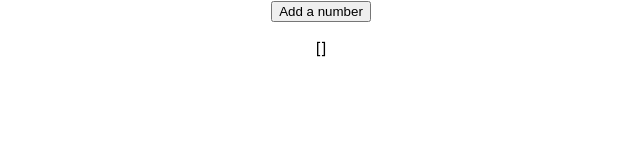
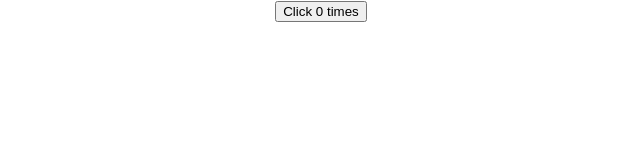
Before and after one commit to itsevalieu/react-hooks, a React (Create React App) app in the folder client/: page / in a window 1280 px wide. Shown: the top 160 px of the page, without its empty margins (319-959 px from the left). Built offline with nearby package versions, Linux system fonts and the light colour scheme.

Commit message:
Create EffectHookCounterOne component with useEffect example

```diff
--- a/client/src/App.js
+++ b/client/src/App.js
@@ -1,10 +1,14 @@
 import React from 'react';
 import './App.css';
+// useState component examples
 import ClassCounter from './components/UseStateExamples/ClassCounter';
 import HookCounter from './components/UseStateExamples/HookCounter';
 import HookCounterTwo from './components/UseStateExamples/HookCounterTwo';
 import HookCounterThree from './components/UseStateExamples/HookCounterThree';
 import HookCounterFour from './components/UseStateExamples/HookCounterFour';
+// useEffect component examples
+import ClassCounterOne from './components/UseEffectExamples/ClassCounterOne';
+import EffectHookCounterOne from './components/UseEffectExamples/EffectHookCounterOne';
 
 function App() {
   return (
@@ -13,7 +17,11 @@
       {/* <HookCounter /> */}
       {/* <HookCounterTwo /> */}
       {/* <HookCounterThree /> */}
-      <HookCounterFour />
+      {/* <HookCounterFour /> */}
+
+      {/* <ClassCounterOne /> */}
+      <EffectHookCounterOne />
+
     </div>
   );
 }
--- /dev/null
+++ b/client/src/components/UseEffectExamples/ClassCounterOne.js
@@ -0,0 +1,24 @@
+import React, { Component } from 'react';
+
+export default class ClassCounterOne extends Component {
+    constructor(props) {
+        super(props);
+        this.state = {
+            count: 0
+        }
+    }
+
+    componentDidMount() {
+        document.title = `Clicked ${this.state.count} times`;
+    }
+    componentDidUpdate(prevProps, prevState) {
+        document.title = `Clicked ${this.state.count} times`;
+    }
+    render() {
+        return (
+            <div>
+                <button onClick={() => this.setState({ count: this.state.count + 1 })}> Click {this.state.count} times </button>
+            </div>
+        );
+    }
+}
--- /dev/null
+++ b/client/src/components/UseEffectExamples/EffectHookCounterOne.js
@@ -0,0 +1,17 @@
+import React, { useState, useEffect } from 'react';
+
+export default function EffectHookCounterOne() {
+    const [count, setCount] = useState(0);
+
+    useEffect(() => { document.title = `You clicked ${count} times` });
+    return (
+        <div>
+            <button onClick={() => setCount(count + 1)}>Click {count} times</button>
+        </div>
+    );
+}
+
+// useEffect hook is called inside the functional component to have access to props and state
+// renders everytime on the initial render and subsequent renders
+// it accepts a function to be called
+// lets you cause side effects in a function component, equivalent to a componentDidMount, componentDidUpdate, componentDidUnmount
```
